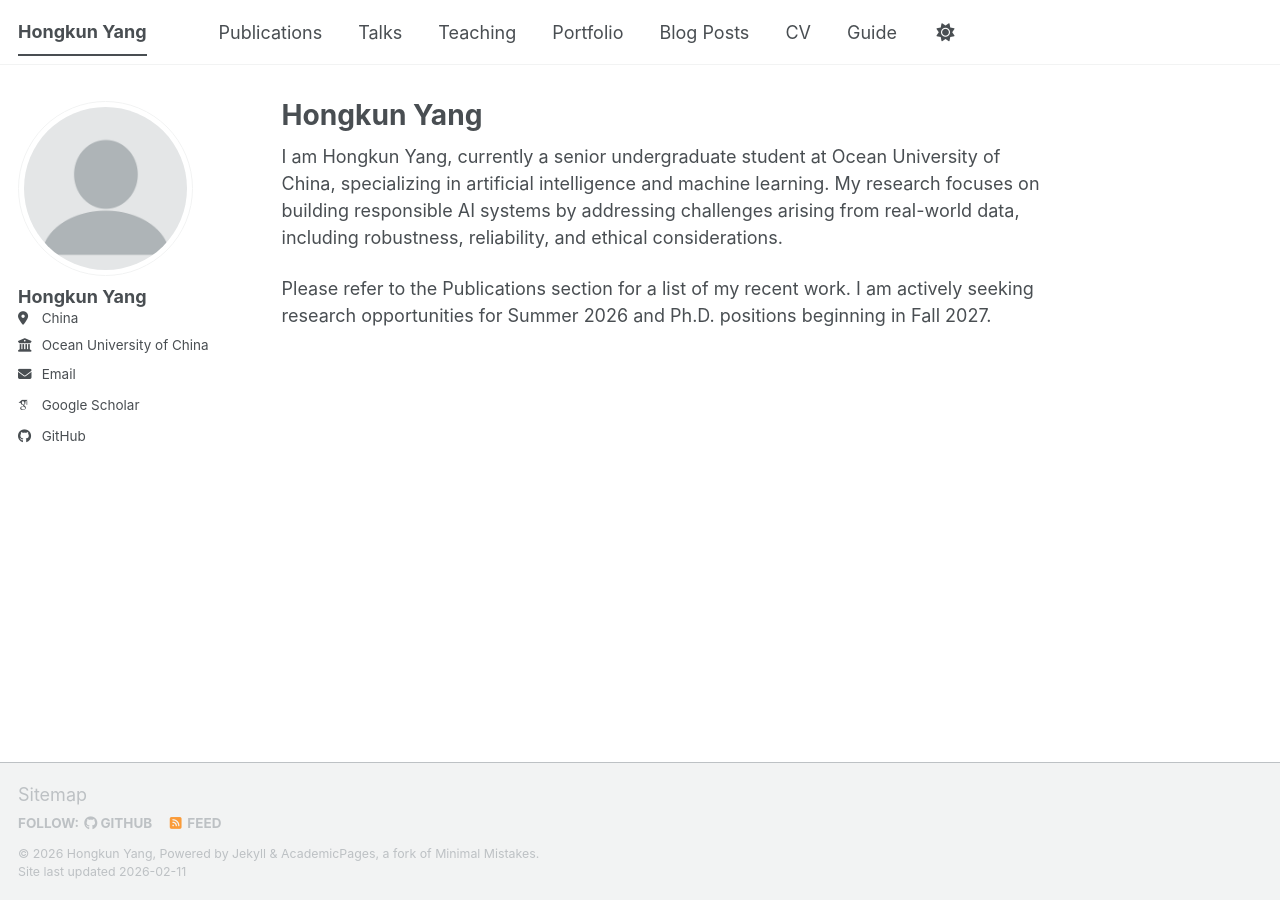
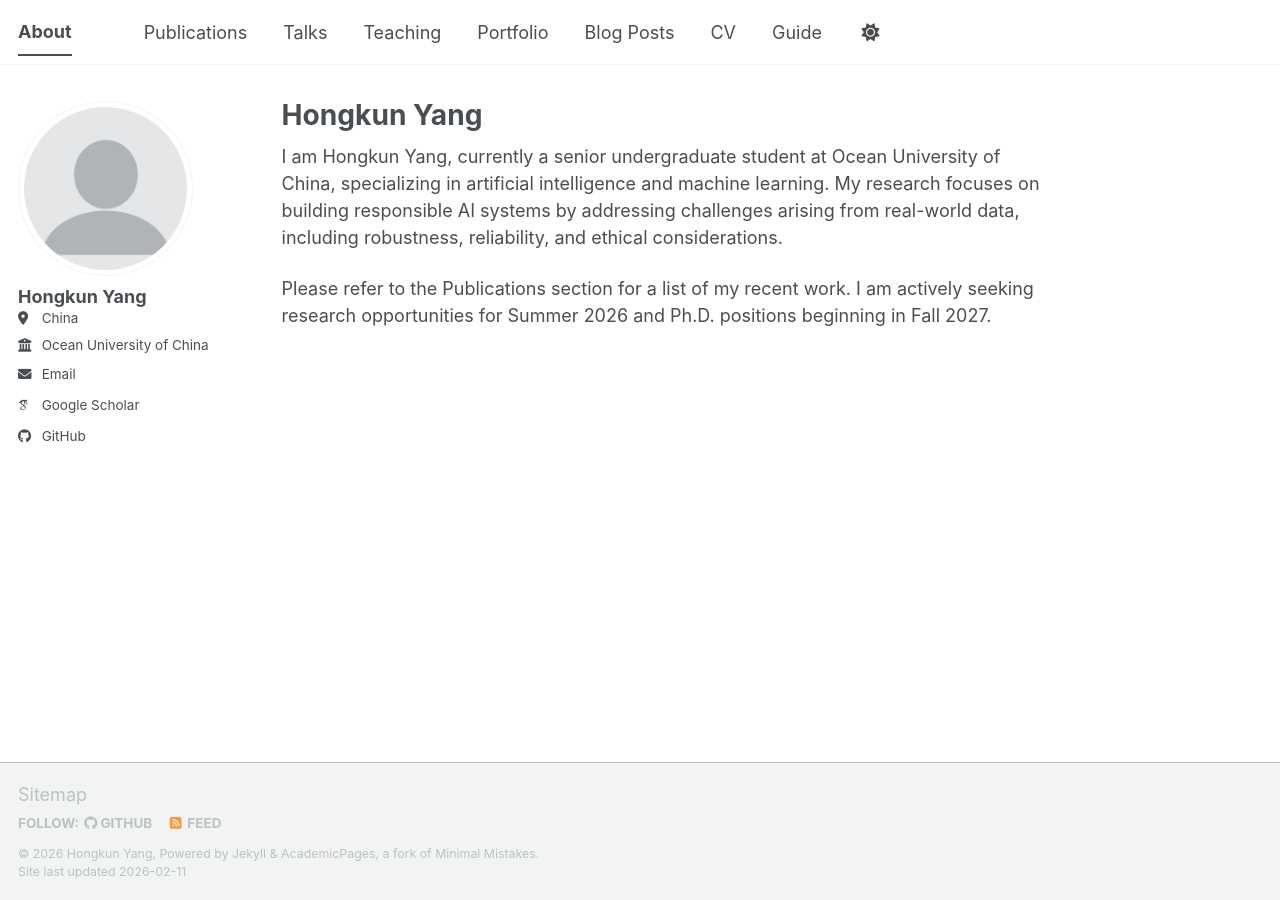
Before and after one commit to CharlesYang-CN/hongkunyang, a Jekyll site: the page built from _pages/about.md, in a window 1280 px wide. Built offline with Jekyll 4.4.1, drawn with Linux system fonts in a browser that asks for light colours; some web fonts are replaced; a script bundle is joined from its source files by our own code; library files that are not in the unit come from our copies.

Commit message:
Change site title from 'Hongkun Yang' to 'About'

```diff
--- a/_config.yml
+++ b/_config.yml
@@ -9,7 +9,7 @@
 # Basic Site Settings
 locale                   : "en-US"
 site_theme               : "default" # The available themes options are "default", "air", "sunrise", "mint", "dirt" and "contrast"
-title                    : "Hongkun Yang"
+title                    : "About"
 title_separator          : "-"
 name                     : &name "Hongkun Yang"
 description              : &description "Personal academic homepage"   # Update this with a general description of your site, this is the default if not overridden by a page
```
